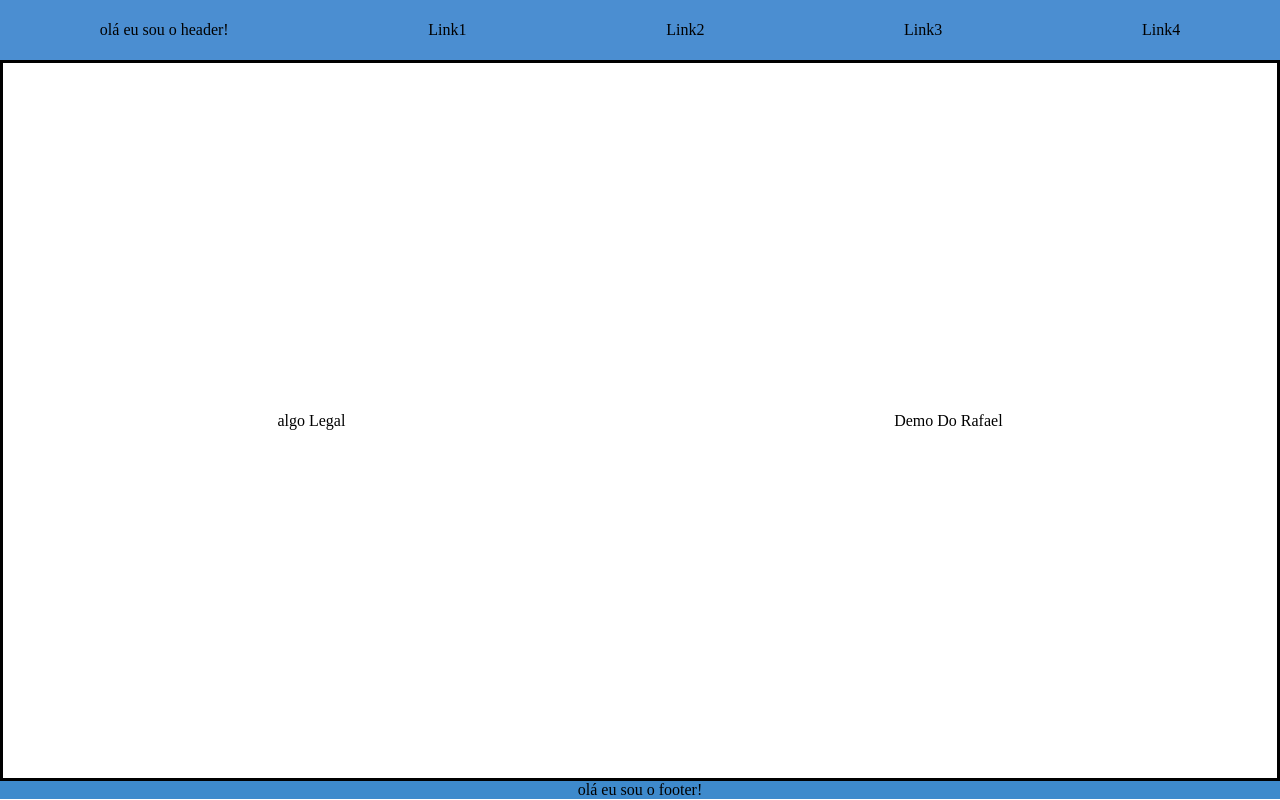
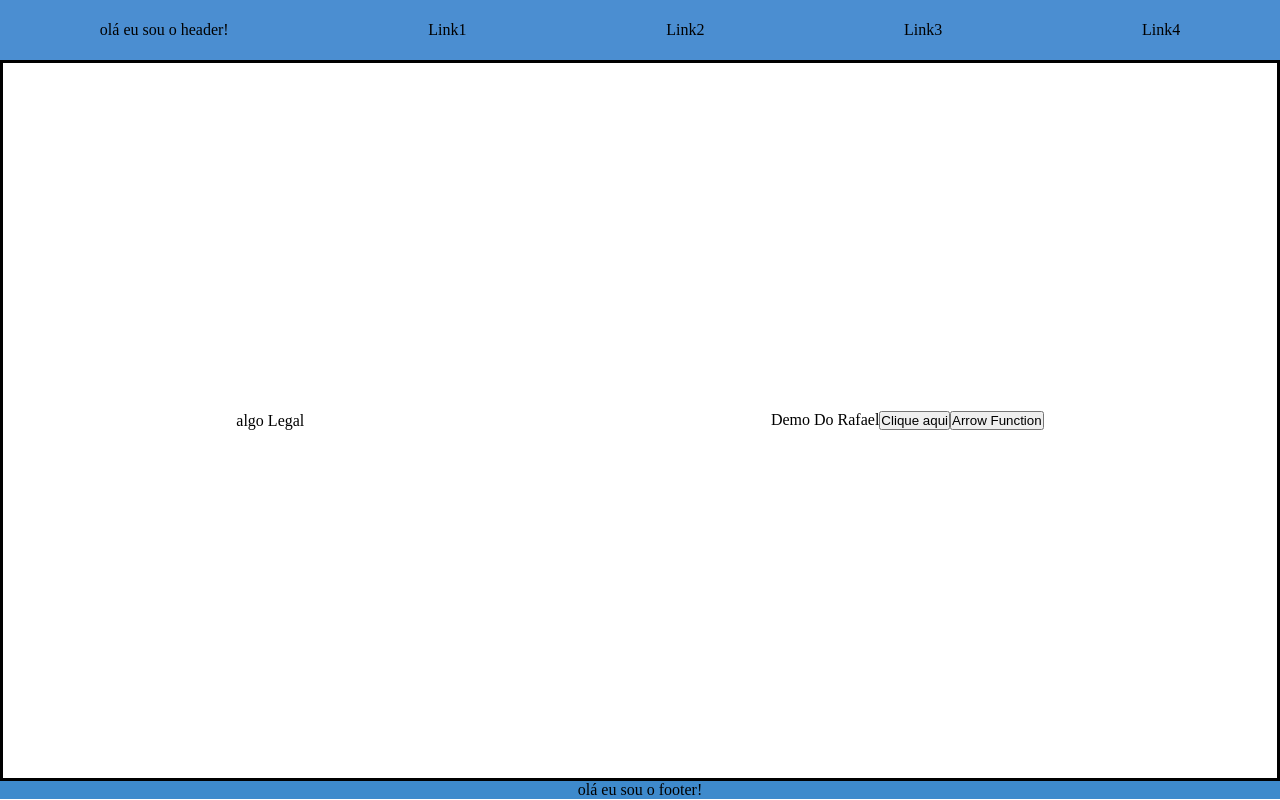
Before and after one commit to Gucrima/AtividadesTerceiraFaseSENAI, a React (Vite) app in the folder aula_1/: page / in a window 1280 px wide. Built offline with nearby package versions, Linux system fonts and the light colour scheme.

Commit message:
mais e mais e mais revisão do rafa

```diff
--- a/aula_1/src/components/Demo1.jsx
+++ b/aula_1/src/components/Demo1.jsx
@@ -2,9 +2,15 @@ import React from 'react'
 import './Demo1.css'
 
 function Demo1() {
+    function alertarUsuario(){
+        alert('Você é muito curioso 🧐')
+    }
+
   return (
     <div className='conteiner-demo1'>
       Demo Do Rafael
+      <button onClick={alertarUsuario}>Clique aqui</button>
+      <button onClick={() => {alert('executei um arrow Function')}}>Arrow Function</button>
     </div>
   )
 }
```
